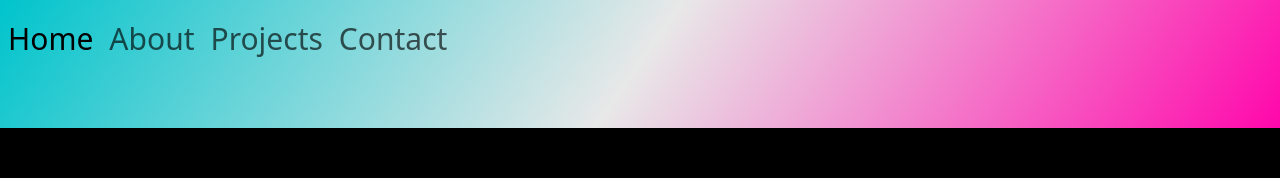
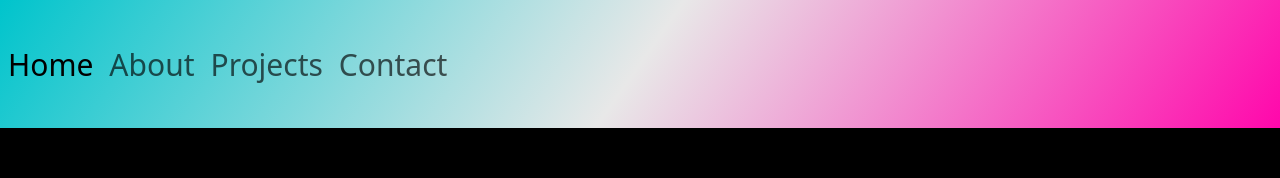
Before and after one commit to CullsGit/hugoportfolio, a React (Create React App) app: page / in a window 1280 px wide. Shown: the top 178 px of the page. Built offline with nearby package versions, Linux system fonts and the light colour scheme.

Commit message:
center nav items

```diff
--- a/src/containers/navbar/Navbar.jsx
+++ b/src/containers/navbar/Navbar.jsx
@@ -4,8 +4,8 @@ import "./navbar.css";
 
 export default function Navbar() {
   return (
-    <div className="navbar-container">
-      <nav className="navbar navbar-expand-lg fixed-top">
+    <div className="navbar-container d-flex">
+      <nav className="navbar navbar-expand-lg">
         <div className="navbar-nav">
           <a className="nav-item nav-link active" href="#">
             Home
```
